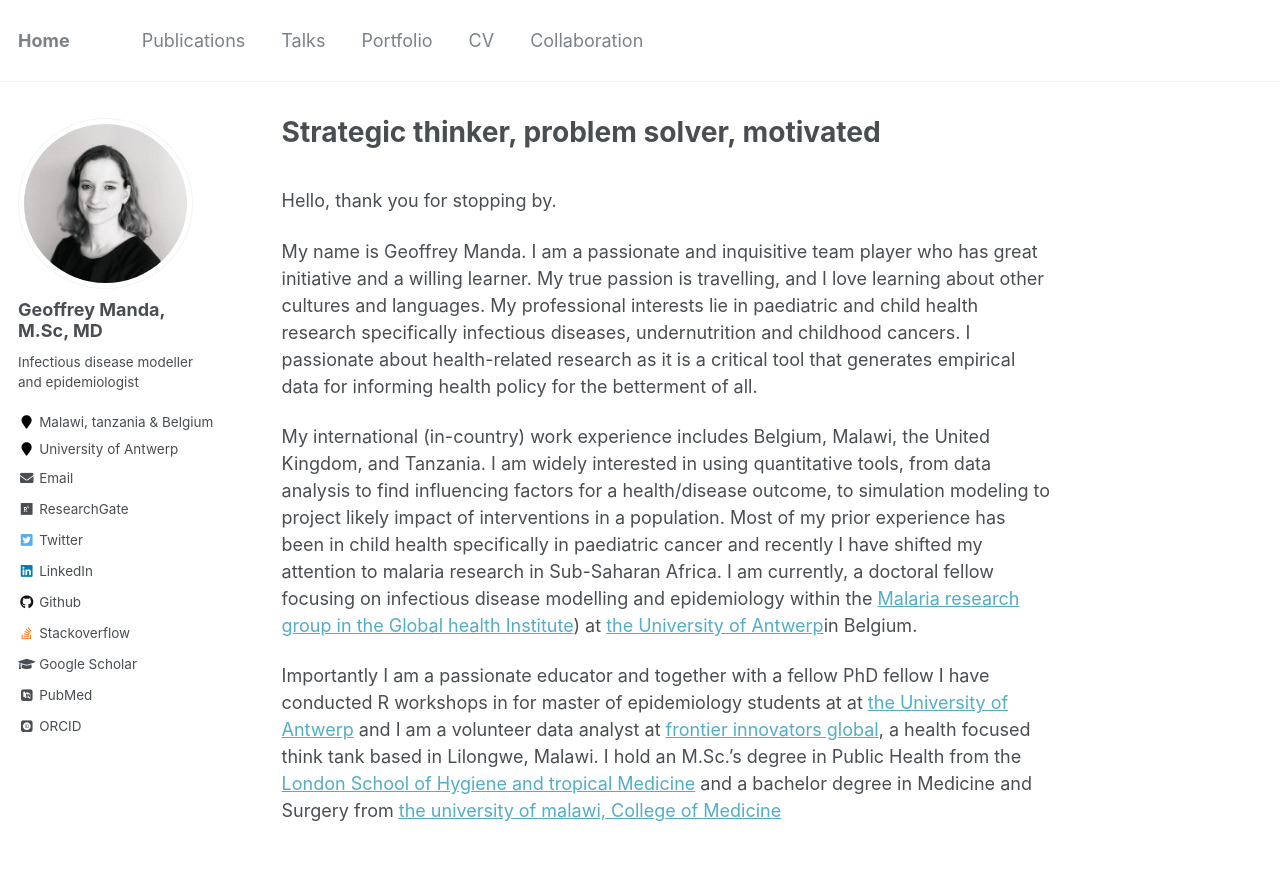
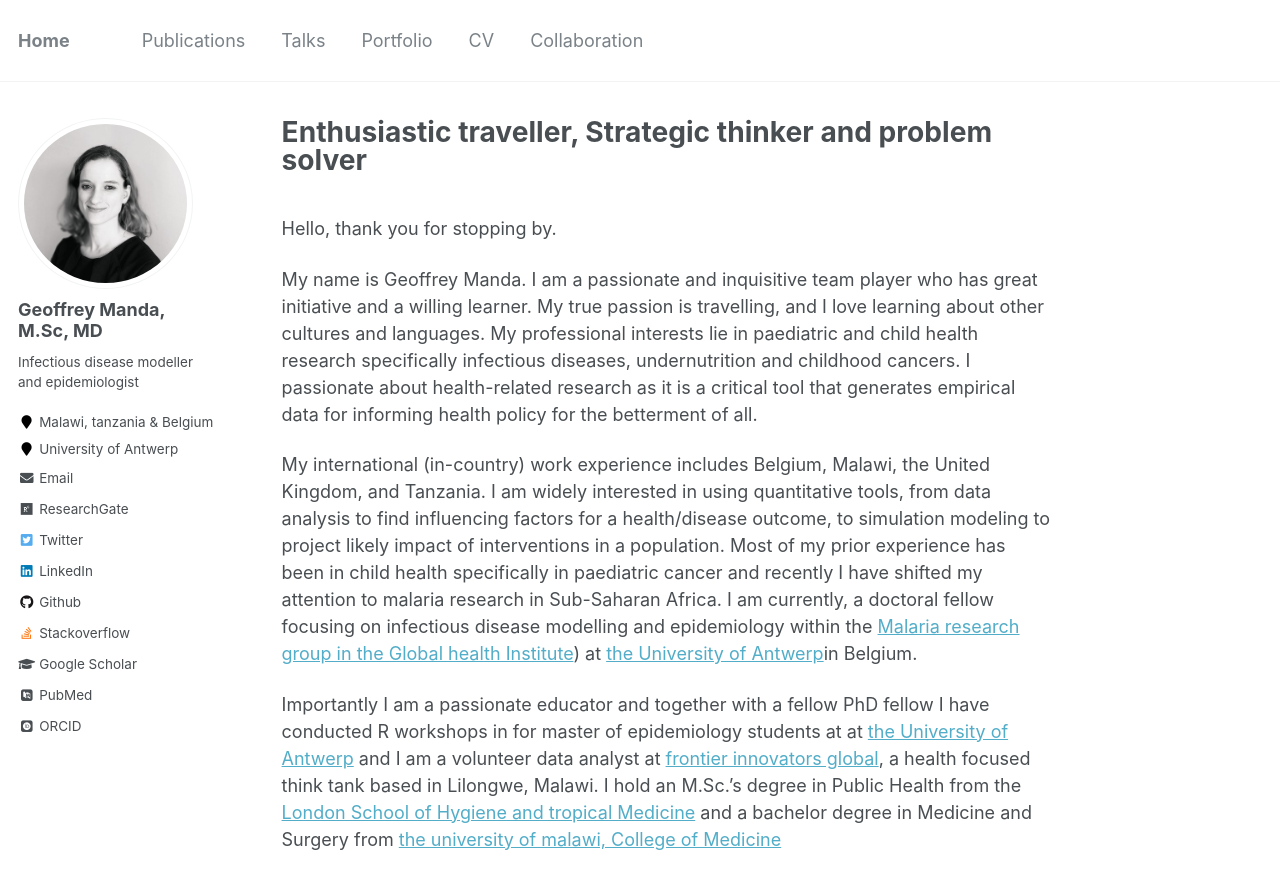
Before and after one commit to GeoffreyManda/GeoffreyManda.github.io, a Jekyll site: the page built from _pages/about.md, in a window 1280 px wide and 900 px high. Shown: the top 889 px of the window. Built offline with Jekyll 4.4.1, drawn with Linux system fonts in a browser that asks for light colours; some web fonts are replaced.

Commit message:
Update about.md

```diff
--- a/_pages/about.md
+++ b/_pages/about.md
@@ -1,6 +1,6 @@
 ---
 permalink: /
-title: "Strategic thinker, problem solver, motivated"
+title: "Enthusiastic traveller, Strategic thinker and problem solver"
 excerpt: "Short biography"
 author_profile: true
 redirect_from:
```
